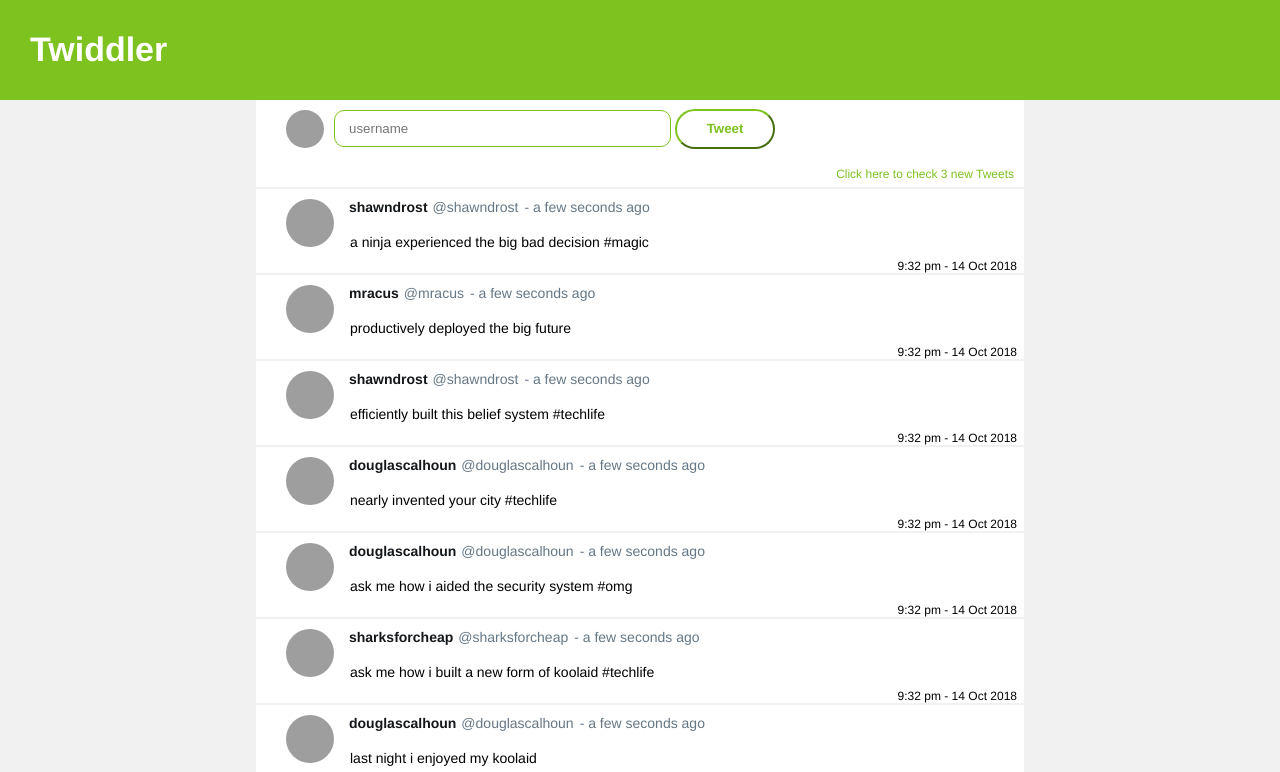
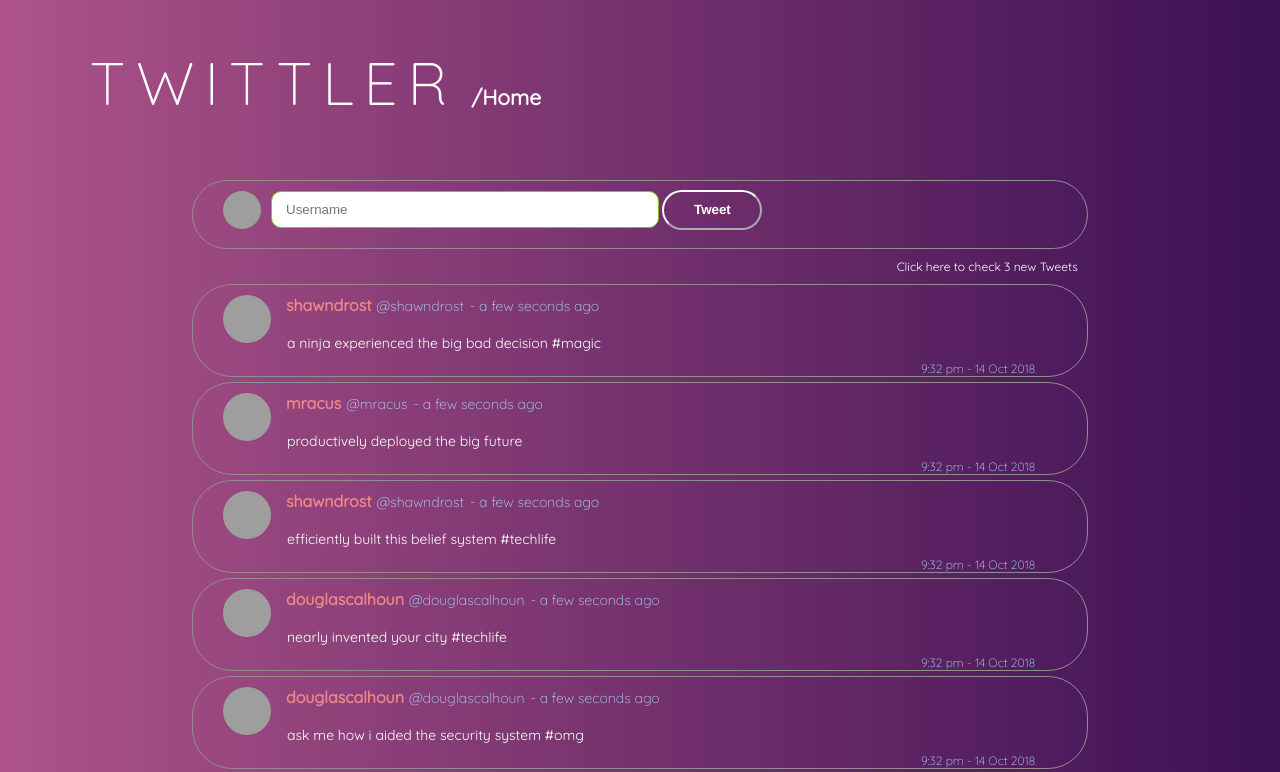
Before and after one commit to AndrewMyint/twiddler, a website: page index.html in a window 1280 px wide. Shown: the top 772 px of the page. Drawn offline with nearby package versions, Linux system fonts and the light colour scheme; grey boxes are pictures that could not be loaded.

Commit message:
final product created. Change some layout and color, put new tag to show Home page and user profile page, comment are created inside code.

```diff
--- a/index.html
+++ b/index.html
@@ -5,26 +5,31 @@
     <script src="data_generator.js"></script>
     <script src="node_modules/moment/moment.js"></script>
     <link rel = "stylesheet" type = "text/css" href = "style.css">
+    <link href="https://fonts.googleapis.com/css?family=Titillium+Web" rel="stylesheet">
+    <link href="https://fonts.googleapis.com/css?family=Quicksand" rel="stylesheet">
+    <link href="https://fonts.googleapis.com/css?family=Quicksand:300" rel="stylesheet">
+
   </head>
   <body>
     <div class = 'header'>
-      <h1 id = 'head'>Twiddler</h1>
+      <h1 id = 'head'>Twittler</h1>
+      <h2>/Home</h2>
     </div>
 
     <div class = "head-container">
 
         <div class = "tweetBox">
           <img id = "avater" class = "avater" src = "https://abs.twimg.com/sticky/default_profile_images/default_profile_bigger.png">
-          <input id = "currentUser" class = "textBox" type="text" name="loginName" placeholder="username">
+          <input id = "currentUser" class = "textBox" type="text" name="loginName" placeholder="Username">
           <button class = "btn" name = "submit" type = "button">Tweet</button>
-          <span class = "message" > Tweeted !!!    <img id = 'logo' src="logo.png"></span>
-          <textarea id = "textArea"  type= "text" cols = "150" rows= "5"></textarea>
+          <span class = "message" > Tweeted !!!    </span>
+          <textarea id = "textArea"  type= "text" cols = "150" rows= "5" placeholder="Tweet something"></textarea>
 
 
         </div>
         <div class = "notiBar">
-          <btn id = "btn1" class = "back btn1" href="javascript:;">back</btn> </span>
-          <btn id = "btn1" class = "refresh btn1" href="javascript:;">refresh</btn></span>
+          <button id = "btn1" class = "back btn1" href="javascript:;">back</button> </span>
+          <button id = "btn1" class = "refresh btn1" href="javascript:;">refresh</button></span>
           <span id = "n"><a class = 'notification' href="javascript:;"></a></span>
         </div>
         <div class = "container"></div>
@@ -46,20 +51,22 @@
           generateCurrentUserTweet();
           filterByUserName();
 
+          //check the new generated tweets and show the notification for new tweets
           function  checkNewTweets(oldTweets){
             var currentTweets =streams.home.length;
             if(currentTweets > oldTweets){
               newTweets += (currentTweets - oldTweets);
               oldTweets = currentTweets;
             }
-
+            //call checkNewTweets again with setTimeout to update notification every seconds
             setTimeout(checkNewTweets, 4000, oldTweets);
             $(".notification").text("Click here to check " + newTweets + " new Tweets");
             $(".notification").hide();
             $(".notification").slideDown(600);
-
+            // if the notifcation is clicked all the tweets will be shown
             $(".notification").click(function () {
               $(".content").addClass('active');
+              $("h2").text("/Home");
               newTweets = 0;
               $(".notification").fadeOut();
               $(".tweetBox").fadeIn();
@@ -70,22 +77,22 @@
 
           }
       });
-
+          //generate auto tweets
           function generateTweets(index, $container){
 
               while(index < streams.home.length){
                 var tag = {};
                 var tweet = streams.home[index];
-              //  var $username, $userTag, $itemHeaderGroup, $time, $avater, $tweet, $content, $timesAgo;
                 var timeStamp = streams.home[index].create_at;
                 tag = generateTag(tag, index);
                 appendTag(tag, tweet, $container);
                 calculateTimesAgo(index);
                 index ++;
               }
+              //call the generateTweets again after the time limit
                setTimeout(generateTweets, 4000, index, $container);
             }
-
+          //generate html tag
           function generateTag(tag, index){
             tag.$username = $('<a href="javascript:;" class = "username"> </a>');
             tag.$userTag = $('<span class = "userTag"> </span>')
@@ -97,7 +104,7 @@
             tag.$content = $('<div class = "content"> </div>');
             return tag;
           }
-
+          //initialize the data into tag and append to the '.container' tag
           function appendTag(tag, tweet, $container, timeStamp) {
             tag.$username.text(tweet.user);
             tag.$userTag.text('@' + tweet.user);
@@ -113,34 +120,40 @@
             tag.$time.appendTo(tag.$content);
             tag.$content.prependTo($container);
           }
-
+          // calculate each timeAgo for each tweet
           function calculateTimesAgo(index){
             setInterval(function(index){
                  $("." + index ).html("- " + moment(streams.home[index].created_at).fromNow());
             }, 2000, index)
           }
-
+          //generate new username and tweet
           function generateCurrentUserTweet(){
-              $("button").click(function (event) {
-
+              $(".btn").click(function (event) {
+              //initialize value from textBox and textArea
               var newTweet = $("#textArea").val();
               var currentUser = $("#currentUser").val();
-
+              if (currentUser === ""){
+                currentUser = "unknown";
+              }
+              //collect username, tweet, and date in to an object
               var tweet = {};
               tweet.user = currentUser;
               tweet.message = newTweet;
               tweet.created_at = new Date();
               streams.users[currentUser] = [];
+              //a function call from data_generator.js to add the new user data to the stream
               addTweet(tweet);
+              // clear the user's input
               document.getElementById("currentUser").value = "";
               document.getElementById("textArea").value = "";
+              //toggle message("Tweeted !!!") to confirm new tweet is created
               $(".message").addClass("active");
               setTimeout(function () {
                 $(".message").removeClass("active");
               }, 2000)
             })
           }
-
+          // filter the username according to the user choice
           function filterByUserName(username){
               $("body").on('click', '.username', function (event) {
                 $("div.content.active").removeClass('active');
@@ -149,6 +162,7 @@
                 $(".refresh").fadeIn(0);
 
                 var currentUser = $(this).text();
+                $("h2").text("/" + currentUser + "'s profile");
                 var username = $(".username");
                 var currentUserArray = username.filter(function (index) {
                   return $(this).text() === currentUser;
@@ -157,7 +171,7 @@
                   //$(this).parents().eq(1).attr('display', 'block').slideDown("400");;
                 })
 
-
+          // refresh the userprofile when refresh button is clicked
               $("body").on('click', '.refresh', function (event) {
                $("div.content.active").removeClass('active');
                 $(".tweetBox").fadeOut(0);
@@ -171,6 +185,8 @@
               })
             })
           }
+
+          // generate event for textBox, textArea, back, and refresh button
           function generateEvents() {
             $("#textArea").hide();
             $(".back").hide();
@@ -188,20 +204,17 @@
               $(".tweetBox").fadeIn(0);
               $(".refresh").fadeOut(0);
               $(".content").addClass('active');
+              $("h2").text("/Home");
             })
 
             $('body').click(function (event) {
               $('#textArea').slideUp(200);
             })
             $('#textArea').click(function (event) {
+              //avoid confict event between element
               event.stopPropagation();
             })
           }
-          function clearText() {
-             document.getElementByClass("textBox").value = "";
-             document.getElementById("textArea").value = "";
-          }
-
 
        </script>
 
--- a/style.css
+++ b/style.css
@@ -1,24 +1,33 @@
 body{
 	margin : 0;
-	background-color: #f1f1f1;
-	font-family: Helvetica;
+
+	font-family: 'Quicksand', sans-serif;
 	font-size: 14px;
+	background: #ad5389;  /* fallback for old browsers */
+	background: -webkit-linear-gradient(to left, #3c1053, #ad5389);  /* Chrome 10-25, Safari 5.1-6 */
+	background: linear-gradient(to left, #3c1053, #ad5389); /* W3C, IE 10+/ Edge, Firefox 16+, Chrome 26+, Opera 12+, Safari 7+ */
 
 }
 h1{
-	display: block;
-	background: #7dc21e;
+	display: inline-block;
+	background: none;
 	box-sizing: border-box;
-	font-size: 34px;
+	font-size: 60px;
 	color: white;
-	margin: 0;
+	margin-left: 7%;
 	height: 100px;
-	font-family: Helvetica;
+	font-family: 'Quicksand', sans-serif;
 	padding: 30px 0;
-	padding-left: 30px;
+	padding: 5px 10px 20px 0;
 	max-width: 100%;
+	font-weight: 100;
+	letter-spacing: 10px;
+	text-transform: uppercase;
 }
-
+h2{
+	display: inline-block;
+	color: white;
+}
 p{
 	/*display: inline-block;*/
 	word-wrap: break-word;
@@ -33,20 +42,21 @@ a{
 	text-decoration: none;
 }
 a:hover{
-	color: #7dc21e;
+	color: #51234c;
 }
 .head-container{
 
 	min-width: 700px;
-	margin: 0 20%;
+	margin: 0 15%;
 
 }
 
 .tweetBox{
   	margin: auto;
  	word-wrap: break-word;
-	background-color: white;
+	border: 1px solid #948d8d;
 	padding-bottom: 10px;
+	border-radius: 40px;
 }
 #avater{
 	padding-top: 0px;
@@ -60,7 +70,6 @@ a:hover{
 	width: 40%;
   	height: 15px;
   	border-radius: 10px;
- 	outline: none;
  	border: 1px solid #7dc21e;
 }
 
@@ -73,7 +82,7 @@ a:hover{
 	border-radius: 10px;
 	margin-left: 77px;
 	border-color: #7dc21e;
-	outline: none;
+
 }
 
 .btn{
@@ -84,15 +93,16 @@ a:hover{
 	height: 40px;
   	width: 100px;
   	border-radius: 20px;
-    color: #7dc21e;
-    border-color: #7dc21e;
+    color: white;
+    border-color: white;
     background: transparent;
-    outline: none;
+
 }
 .btn:hover{
-	color: white;
-    background: #7dc21e;
-    border-color: #7dc21e;
+	color: #ef8888;
+    background: #57254f;
+    outline: none;
+
 }
 
 .message{
@@ -100,21 +110,24 @@ a:hover{
 }
 .message.active{
 	display: inline-block;
-	color: #7dc21e;
+	color: white;
 	font-weight: normal;
 	margin-left: 35px;
-	font-style: oblique;
 	font-size: 13px;
+	letter-spacing: 5px;
+	transition: 0.5s;
 
 }
 #logo{
 	margin-left: 10px;
+
+
 }
 
 .notiBar{
 	display: block;
+	margin-top: 10px;
 	border: none;
-	background-color: white;
 	width: 100%;
 	height: 20px;
 	text-align: center;
@@ -125,30 +138,35 @@ a:hover{
 	display: inline-block;
 	text-decoration: none;
 	background-color: none;
-	color: #7dc21e;
+	color: white;
     border-color: #7dc21e;
 	height: 100%;
 	padding: 0 10px;
 	font-size: 12px;
 }
+.notification:hover{
+	color: #ef8888;
+}
 
 .btn1{
 	float: left;
-
 	display: inline-block;
 	text-decoration: none;
 	border: none;
 	background: none;
 	text-align: center;
-	color: #7dc21e;
+	color: white;
 	padding: 0 10px;
 	margin-right: 2px;
 	height: 100%;
+	font-size: 14px;
+	outline: none;
 }
 .btn1:hover{
-	color: white;
-    background: #7dc21e;
-    border-color: #7dc21e;
+	color: #51234c;
+}
+.back{
+	margin-left: 30px
 }
 
 
@@ -165,23 +183,24 @@ a:hover{
 }
 .content{
 	display: none;
-	margin: 0;
+	margin: 2px 0px 2px 0px;
 	width : 100;
-	background-color: white;
-	border-top: 2px solid #f1f1f1;
+	border: 0.5px solid #948d8d;
+
 	word-wrap: break-word;
 	overflow: auto;
-	position: relative;
+	border-radius: 40px;
+
 }
 .content.active{
 	display: block;
-	margin: 0;
+	margin: 5px 0px 5px 0px;
 	width : 100;
-	background-color: white;
-	border-top: 2px solid #f1f1f1;
+
+	border: 0.5px solid #948d8d;
 	word-wrap: break-word;
 	overflow: auto;
-	position: relative;
+	border-radius: 40px;
 }
 .itemHeaderGroup{
 	display: block;
@@ -191,9 +210,9 @@ a:hover{
 .username{
 	display: inline-block;
 	margin: 10px 5px;
-	color: #14171a;
-    font-size: 14px;
-    font-weight: bold;
+	color: #ef8888;
+    font-size: 16px;
+    font-weight: 900;
     text-decoration: none;
 }
 
@@ -201,7 +220,7 @@ a:hover{
 .userTag{
 	display: inline-block;
 	margin: 0;
-	color: #657786;
+	color: #acd8fd;
     font-size: 14px;
     font-weight: lighter;
 
@@ -224,7 +243,8 @@ a:hover{
 	float: right;
 	padding: 0 7px;
 	font-size: 12px;
-	margin: 0;
+	margin-right: 5%;
+	color: #acd8fd;
 	white-space: pre-wrap;
 	font-weight: lighter;
 
@@ -235,7 +255,7 @@ a:hover{
 	font-size: 14px;
 	margin: 0;
 	font-weight: lighter;
-	color: #657786;
+	color: #acd8fd;
 }
 
 .tweet{
@@ -244,6 +264,7 @@ a:hover{
 	padding: 9px 6px;
 	font-size: 14px;
 	margin: 0;
+	color: white;
 	white-space: pre-wrap;
 
 }
```
